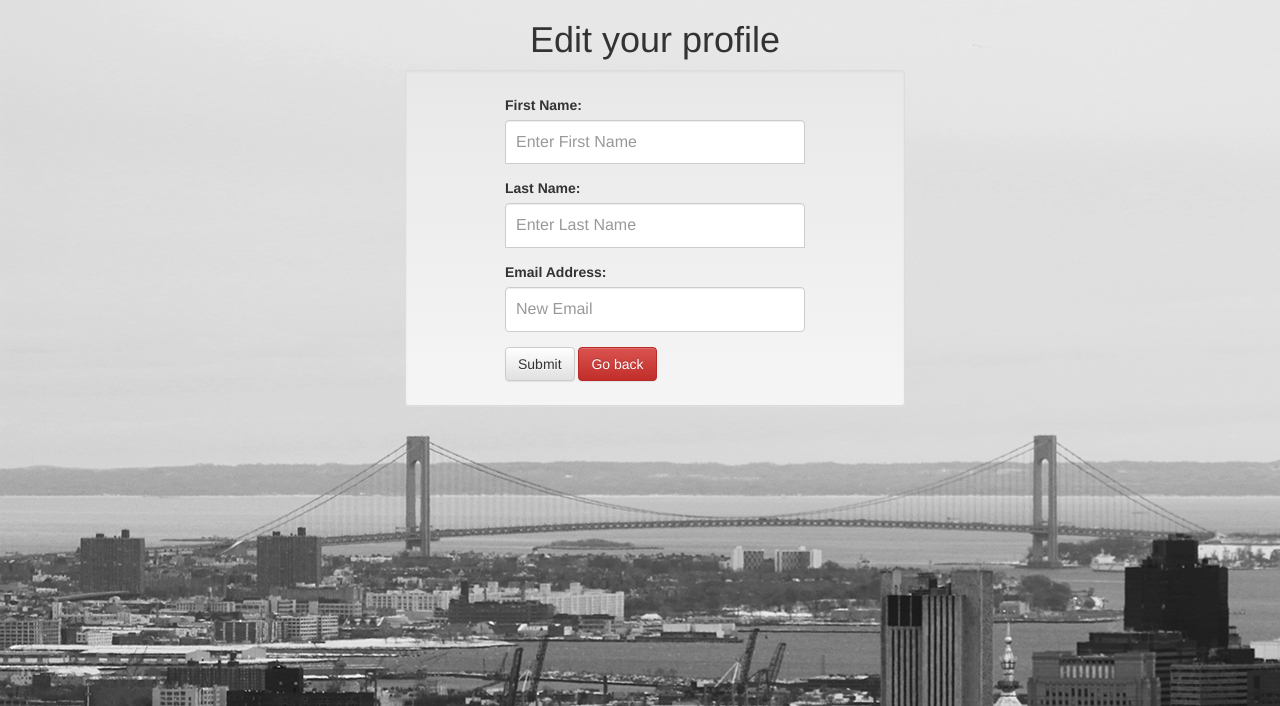
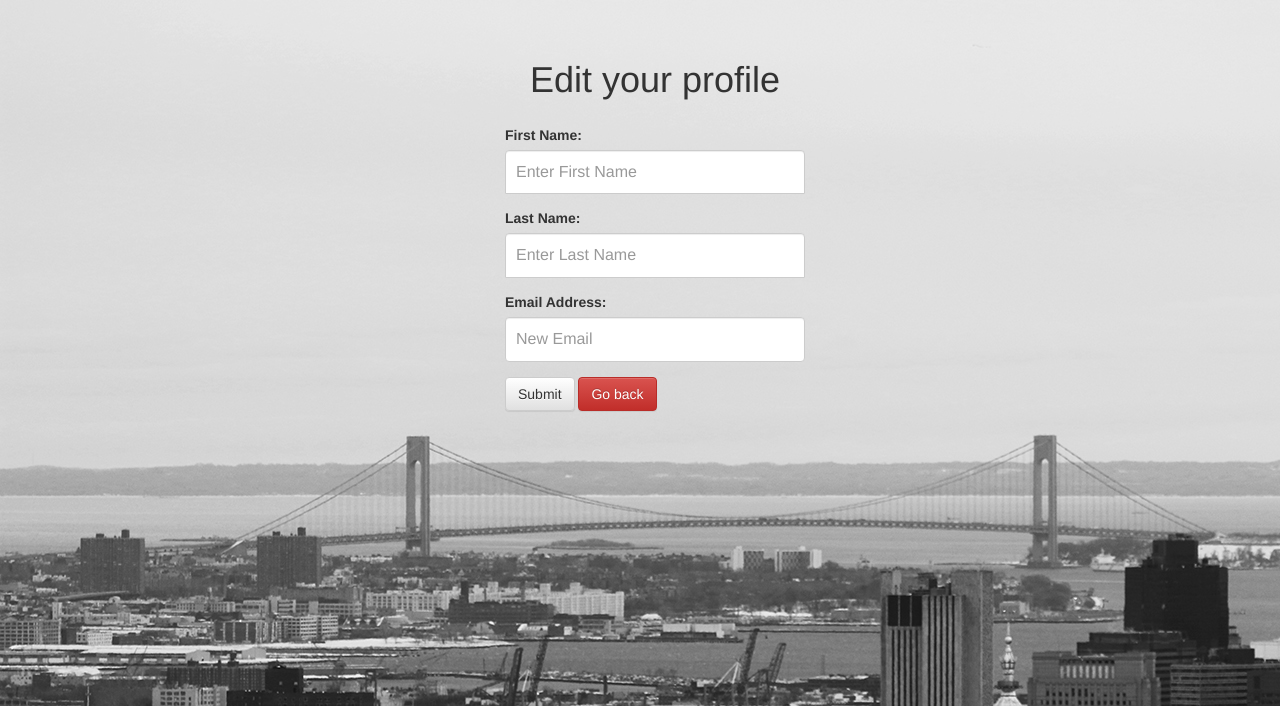
Before and after one commit to CLKarlsen/kvittr, a Django app: page /useraccounts/user_profile in a window 1280 px wide. Shown: the top 706 px of the page. Run offline with Django 3.2, Linux system fonts and the light colour scheme; some libraries are stand-ins or nearby versions.

Commit message:
Added a class body in top of these pages to keep the distance between the forms and the top.

```diff
--- a/kvittr/useraccounts/templates/useraccounts/login.html
+++ b/kvittr/useraccounts/templates/useraccounts/login.html
@@ -1,6 +1,6 @@
 {% extends 'useraccounts/base.html' %}
 {% block container %}
-
+	<div class="body">
 	<form class="form-signin" method="POST" action"{% url 'user_login' %}">
 		{% csrf_token %}
 		<h2 class="form-signin-heading">Please sign in</h2>
@@ -16,5 +16,6 @@
 		<button class="btn btn-primary" type="submit"> Sign in </button>
 		<a href="{% url 'frontpage' %}" class="btn btn-danger">Go back</a>
 	</form>
+</div>
 
 {% endblock %}
--- a/kvittr/useraccounts/templates/useraccounts/register.html
+++ b/kvittr/useraccounts/templates/useraccounts/register.html
@@ -1,5 +1,6 @@
 {% extends 'useraccounts/base.html' %}
 {% block container %}
+<div class="body">
 <h1 class="form-signin"> Register new user </h1>
 {% if user_saved_successfully %}
     <div class="alert alert-success form-signin">
@@ -48,4 +49,5 @@
   <button type="submit" class="btn btn-default">Submit</button>
   <a href="{% url 'frontpage' %}" class="btn btn-danger">Go back</a>
 </form>
+</div>
 {% endblock %}
--- a/kvittr/useraccounts/templates/useraccounts/user_profile.html
+++ b/kvittr/useraccounts/templates/useraccounts/user_profile.html
@@ -1,8 +1,7 @@
 {% extends 'useraccounts/base.html' %}
 {% block container %}
-	<div class="container">
+	<div class="container body">
         <h1 class="center"> Edit your profile </h1>
-        <div class="well well-sm" style="margin-top:0;">
             {% if user_saved_successfully %}
                 <div class="alert alert-success">
                     Email successfully saved!
@@ -38,7 +37,7 @@
       <a href="{% url 'frontpage' %}" class="btn btn-danger">Go back</a>
 </form>
 </div>
-</div>
+
 
 
 
```
Also changed, not shown: kvittr/db.sqlite3.
